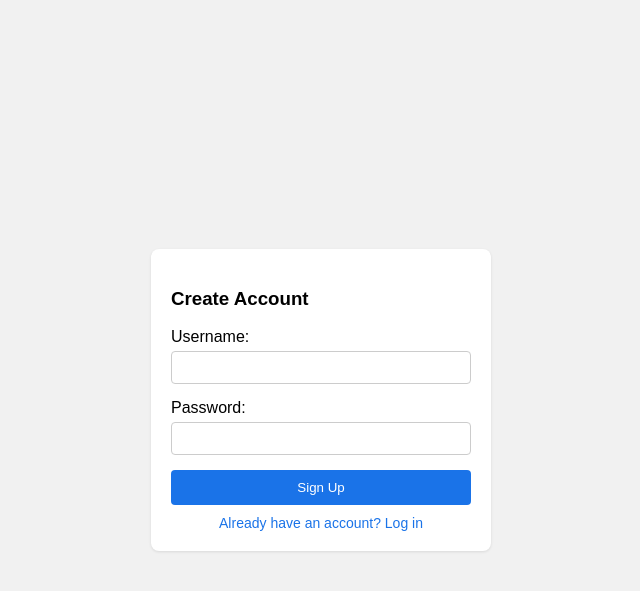
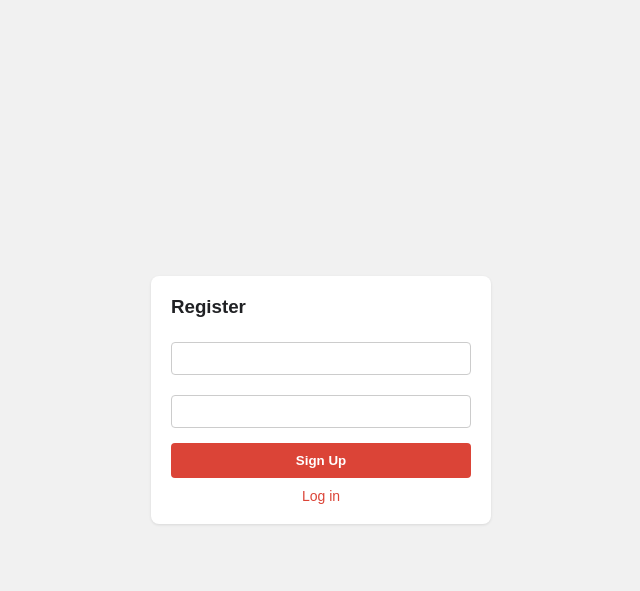
Before and after one commit to bondzuhmatvij29-boop/Google-, a Flask app: page /register in a window 1280 px wide. Shown: the top 591 px of the page, without its empty margins (319-959 px from the left). Run offline with Flask 3, Linux system fonts and the light colour scheme.

Commit message:
Update register.html
Обновил дизайн регистрации

```diff
--- a/templates/register.html
+++ b/templates/register.html
@@ -2,40 +2,29 @@
 <html lang="en">
 <head>
     <meta charset="UTF-8">
-    <title>Register - Mini Google+</title>
+    <meta name="viewport" content="width=device-width, initial-scale=1.0">
+    <title>Register - Google+</title>
     <style>
         body { font-family: Arial, sans-serif; background-color: #f1f1f1; display: flex; justify-content: center; align-items: center; height: 100vh; margin: 0; }
         .card { background: white; padding: 20px; border-radius: 8px; box-shadow: 0 1px 3px rgba(0,0,0,0.1); width: 300px; }
         input { width: 100%; padding: 8px; margin-top: 5px; margin-bottom: 15px; border: 1px solid #ccc; border-radius: 4px; box-sizing: border-box; }
-        button { background: #1a73e8; color: white; border: none; padding: 10px; width: 100%; border-radius: 4px; cursor: pointer; }
-        button:hover { background: #1557b0; }
-        .error { color: red; font-size: 14px; margin-bottom: 10px; }
+        button { background: #db4437; color: white; border: none; padding: 10px; width: 100%; border-radius: 4px; cursor: pointer; font-weight: bold; }
+        button:hover { background: #c53929; }
         .link { text-align: center; margin-top: 10px; font-size: 14px; }
-        .link a { text-decoration: none; color: #1a73e8; }
+        .link a { text-decoration: none; color: #db4437; }
         .link a:hover { text-decoration: underline; }
     </style>
 </head>
 <body>
     <div class="card">
-        <h3>Create Account</h3>
-        {% with messages = get_flashed_messages(with_categories=true) %}
-            {% if messages %}
-                {% for category, message in messages %}
-                    <div class="error">{{ message }}</div>
-                {% endfor %}
-            {% endif %}
-        {% endwith %}
+        <h3 style="margin-top: 0; color: #202124;">Register</h3>
         <form method="POST">
-            <label>Username:</label>
             <input type="text" name="username" required>
-
-            <label>Password:</label>
             <input type="password" name="password" required>
-
             <button type="submit">Sign Up</button>
         </form>
         <div class="link">
-            <a href="/login">Already have an account? Log in</a>
+            <a href="/login">Log in</a>
         </div>
     </div>
 </body>
```
